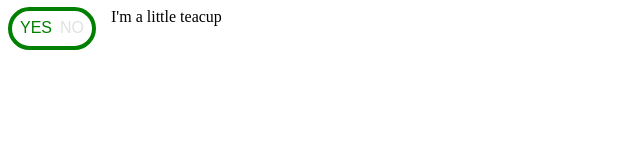
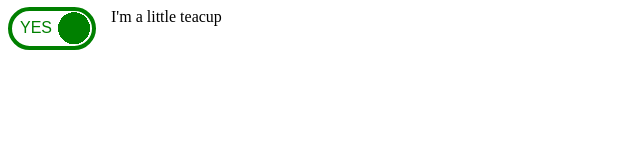
Before and after one commit to schnoggo/css-examples, a plain HTML site: page yeasno.html in a window 1280 px wide. Both pictures are taken after a click on the checkbox "I'm a little teacup". Shown: the full height of the page, 0-640 px from the left. Drawn offline with Linux system fonts and the light colour scheme.

Commit message:
Move css external

```diff
--- a/yeasno.html
+++ b/yeasno.html
@@ -6,73 +6,14 @@
     <meta http-equiv="X-UA-Compatible" content="IE=edge">
     <meta name="viewport" content="width=device-width, initial-scale=1.0">
     <title>Document</title>
+     <link rel="stylesheet" href="yesno.css">
 
-    <style>
-        .ga_form_yesno {
-            --check-size: 1rem;
-            --ascender: 1.2; /* depends on font */
-            --text-height: calc( var(--check-size) * var(--ascender) );
-            --text-margin: calc( var(--text-height) * .4);
-            --yes-text-color: green;
-            --no-text-color: red;
-            --alt-color: rgb(225, 225, 225);
-            --no-text-content: 'NO';
-            --yes-text-content: 'YES';
-            display: flex;
-            gap: 1rem;
-        }
-
-        .ga_form_yesno label {
-            order: 100;
-        }
-
-        .ga_form_yesno input {
-            --no-color: var(--no-text-color);
-            --yes-color: var(--alt-color);
-            --state-color: var(--no-text-color);
-
-            -webkit-appearance: none;
-            appearance: none;
-
-            font-size: var(--check-size);
-            width: calc( var(--check-size) * 5);
-            height: calc( (var(--check-size) * var(--ascender) ) + var(--text-margin) * 2);
-            position: relative;
-            outline: 4px solid var(--state-color);
-            border-radius: 1000px;
-
-        }
-
-        .ga_form_yesno input::before {
-            /* NO */
-            position: absolute;
-            color: var(--no-color);
-            content: var(--no-text-content);
-            top: calc(50% - (var(--text-height) * .5 ));
-            right: .5rem;
-        }
-
-        .ga_form_yesno input::after {
-            /* YES */
-            position: absolute;
-            color: var(--yes-color);
-            content: var(--yes-text-content);
-            top: calc(50% - (var(--text-height) * .5 ));
-            left: .5rem;
-        }
-
-
-        .ga_form_yesno input:checked {
-            --no-color: var(--alt-color);
-            --yes-color: var(--yes-text-color);
-            --state-color: var(--yes-text-color);
-
-        }
-    </style>
 </head>
 
 <body>
-    <div class="ga_form_yesno"><label for="input_643d51f016cdf">I'm a little teacup</label><input
+    <div class="ga_form_yesno">
+        <label for="input_643d51f016cdf">I'm a little teacup</label>
+        <input
             id="input_643d51f016cdf" type="checkbox" name="" class="beefy" value="" data-gtm-form-interact-field-id="0">
     </div>
 
--- /dev/null
+++ b/yesno.css
@@ -0,0 +1,74 @@
+.ga_form_yesno {
+    --check-size: 1rem;
+    --ascender: 1.2;
+    /* depends on font */
+    --text-height: calc(var(--check-size) * var(--ascender));
+    --text-margin: calc(var(--text-height) * .4);
+    --yes-text-color: green;
+    --no-text-color: red;
+    --alt-color: rgb(225, 225, 225);
+    --no-text-content: 'NO';
+    --yes-text-content: 'YES';
+    display: flex;
+    gap: 1rem;
+}
+
+.ga_form_yesno label {
+    order: 100;
+}
+
+.ga_form_yesno input {
+    --no-color: var(--no-text-color);
+    --yes-color: var(--alt-color);
+    --state-color: var(--no-text-color);
+    background:
+    radial-gradient(
+        circle,
+        var(--state-color ) 0%,
+        var(--state-color ) var(--check-size),
+        transparent var(--check-size)
+    );
+    background-position: left calc(var(--check-size) * .1) top 50%;
+    background-size: calc(var(--check-size) * 2);
+    background-repeat: no-repeat;
+    -webkit-appearance: none;
+    appearance: none;
+
+    font-size: var(--check-size);
+    width: calc(var(--check-size) * 5);
+    height: calc((var(--check-size) * var(--ascender)) + var(--text-margin) * 2);
+    position: relative;
+    outline: 4px solid var(--state-color);
+    border-radius: 1000px;
+
+}
+
+.ga_form_yesno input:not(:checked)::before {
+    /* NO */
+    position: absolute;
+    color: var(--no-color);
+    content: var(--no-text-content);
+    top: calc(50% - (var(--text-height) * .5));
+    right: .5rem;
+}
+
+.ga_form_yesno input:checked::after {
+    /* YES */
+    position: absolute;
+    color: var(--yes-color);
+    content: var(--yes-text-content);
+    top: calc(50% - (var(--text-height) * .5));
+    left: .5rem;
+
+}
+
+
+.ga_form_yesno input:checked {
+    --no-color: var(--alt-color);
+    --yes-color: var(--yes-text-color);
+    --state-color: var(--yes-text-color);
+    background-position: right calc(var(--check-size) * .1) top 50%;
+
+
+
+}
```
